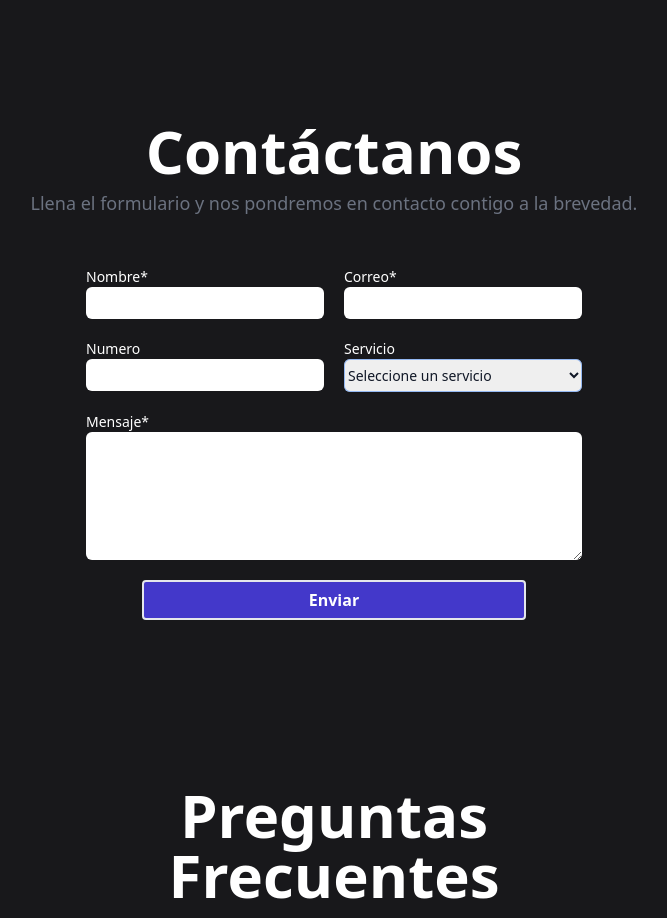
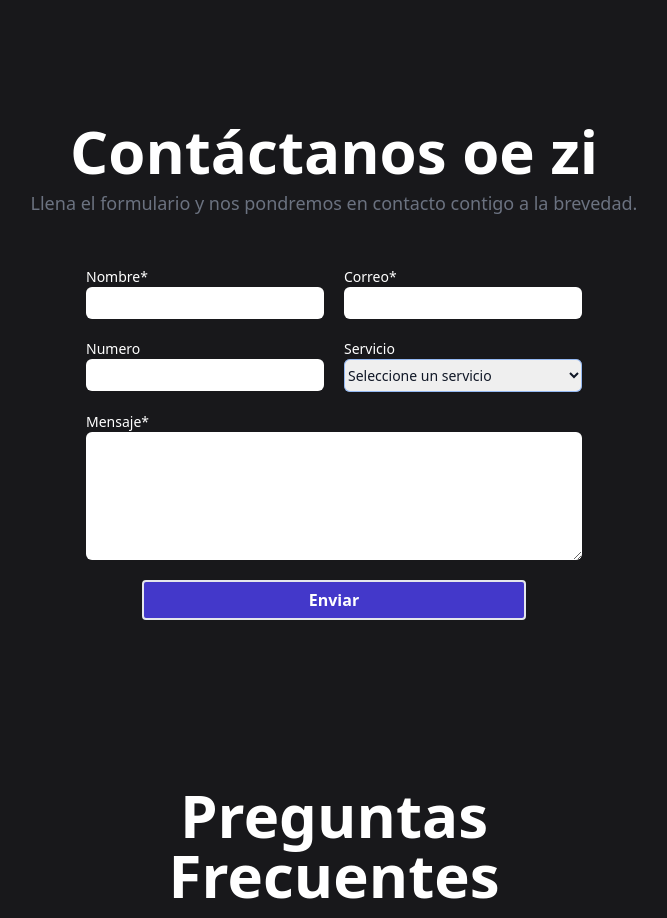
Before and after one commit to NatanaelAlexander/LandingBdOficial, a Next.js app: page / in a window 1280 px wide. Shown: the part 1940-2858 px from the top of the page, without its empty margins (306-973 px from the left). Built offline with nearby package versions, Linux system fonts and the light colour scheme.

Commit message:
prueba de la nueva rama formulario, donde tengo pensado terminar la wea de formulario ctmre de una vez por todas

```diff
--- a/src/components/home/Contactanos.jsx
+++ b/src/components/home/Contactanos.jsx
@@ -79,7 +79,7 @@ export default function Contactanos() {
         <section className="px-5 flex flex-col gap-[50px]">
             <article className="text-center">
                 <h2 className="text-white flex flex-col font-bold text-4xl md:text-6xl">
-                    Contáctanos
+                    Contáctanos oe zi
                     <span className="text-gray-500 text-lg font-normal md:font-medium pt-2">
                         Llena el formulario y nos pondremos en contacto contigo a la brevedad.
                     </span>
```
